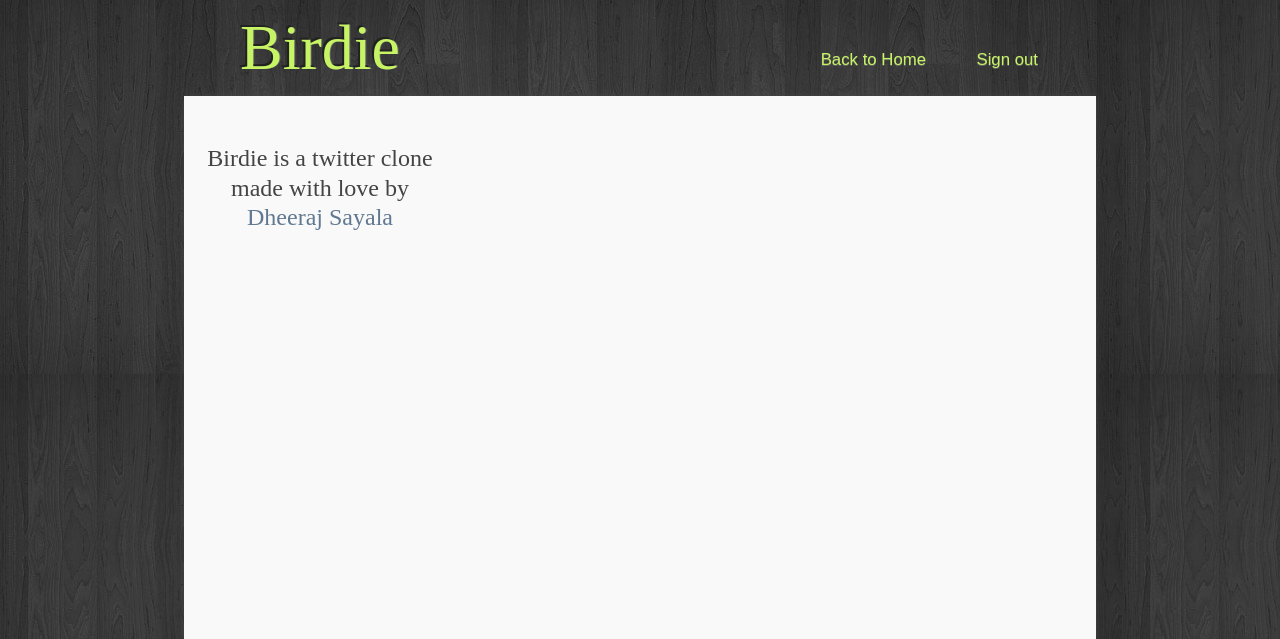
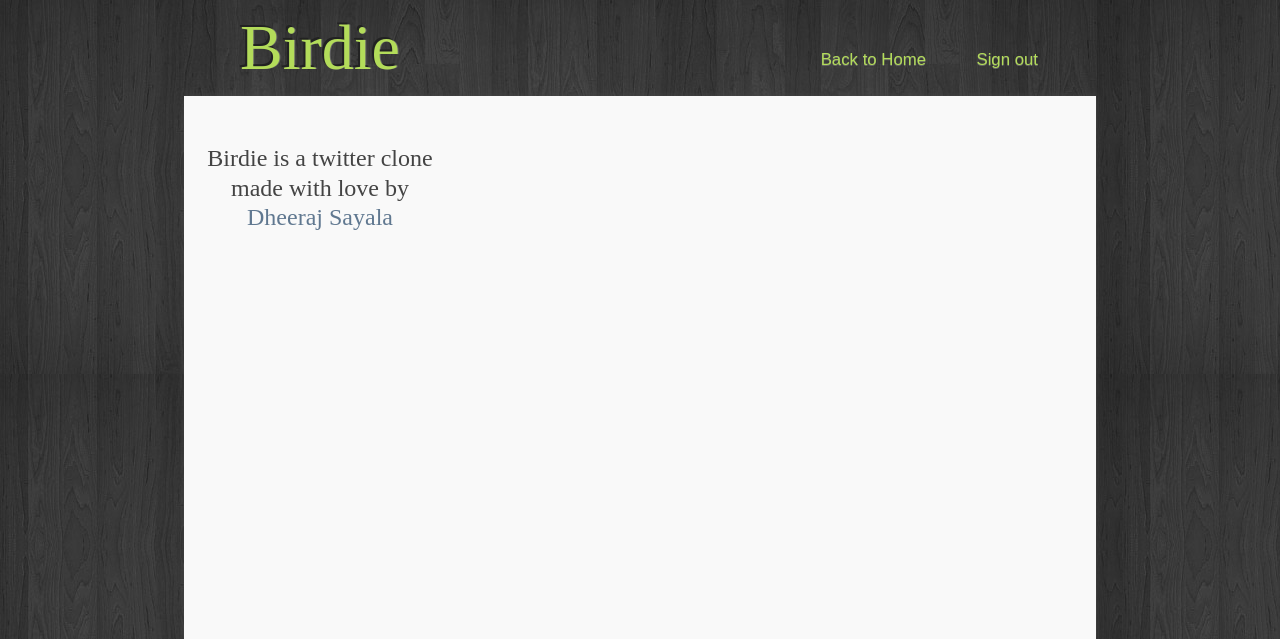
Before and after one commit to dheerosaur/birdie, a Django app: template templates/public.html in a window 1280 px wide. Shown: the top 639 px of the page. Run offline with Django 3.2, Linux system fonts and the light colour scheme; the template is opened without the code that fills it, so the values that code supplies are empty; some libraries are stand-ins or nearby versions.

Commit message:
Changed the green of Header, nav

```diff
--- a/static/css/style.css
+++ b/static/css/style.css
@@ -54,7 +54,7 @@ small, form>label, .pub_time {
   text-align: center;
 }
 #logo a {
-  color: #C7F464;
+  color: #B3DC5A;
   font: 4em/1.5 Lobster;
   text-shadow: -2px -2px #222, 1px 0 #666;
 }
@@ -71,7 +71,7 @@ small, form>label, .pub_time {
   float: left;
   margin: 0 1em;
   padding: 0.5em 0.5em;
-  color: #C7F464;
+  color: #B3DC5A;
   text-shadow: 0 1px #666;
 }
 #container {
@@ -229,7 +229,7 @@ small, form>label, .pub_time {
   position: absolute;
   right: 1em;
   bottom: 1em;
-  color: #C7F464;
+  color: #B3DC5A;
 }
 #login_button {
   text-align: center;
@@ -237,7 +237,7 @@ small, form>label, .pub_time {
   padding: 0.2em 0.5em;
   color: #fafafa;
   text-shadow: 1px 1px #888;
-  background-color: hsla(79, 57%, 47%, 1);
+  background-color: hsla(79, 57%, 42%, 1);
   font: 1.5em "Droid Sans";
   -moz-border-radius: 10px;
   -webkit-border-radius: 10px;
```
